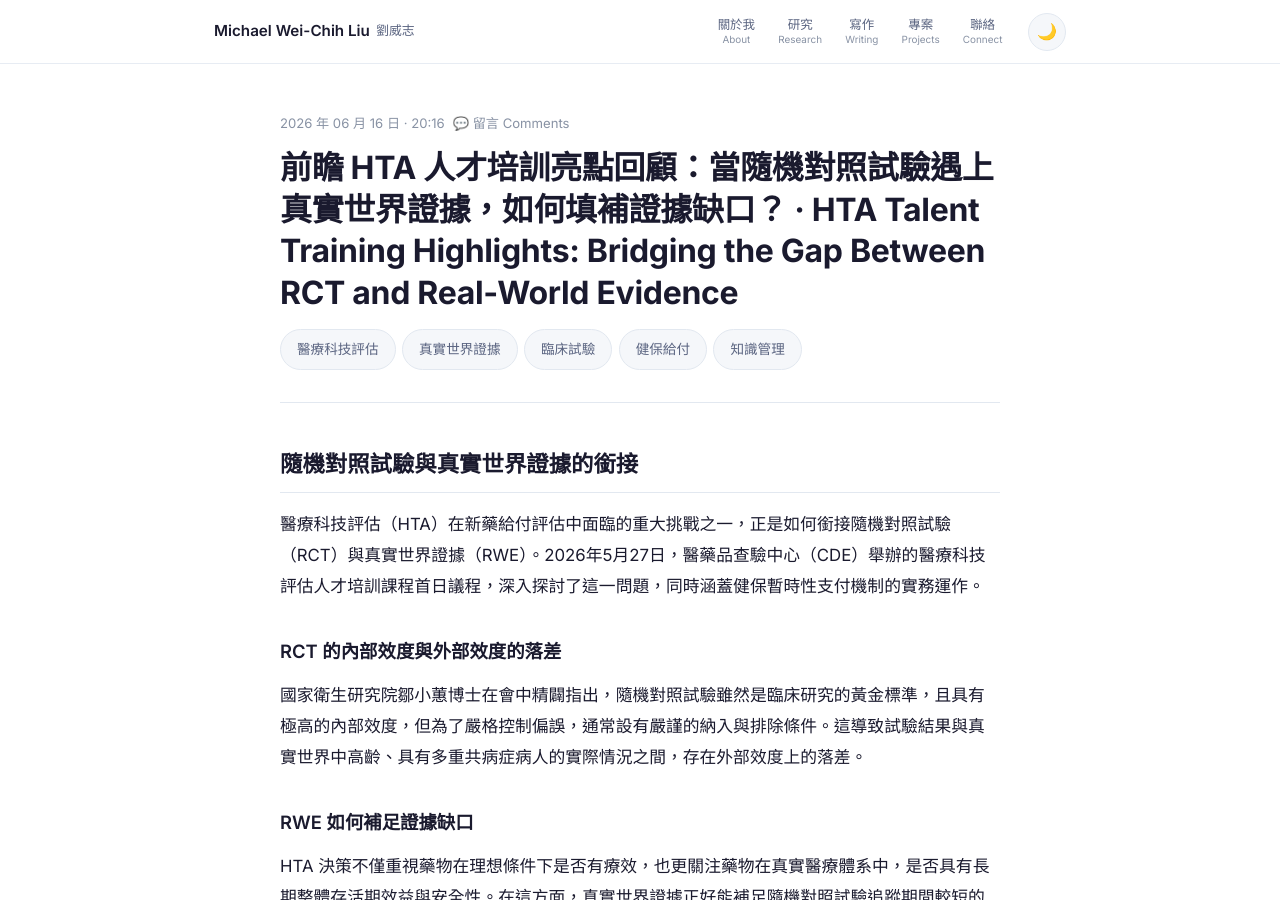
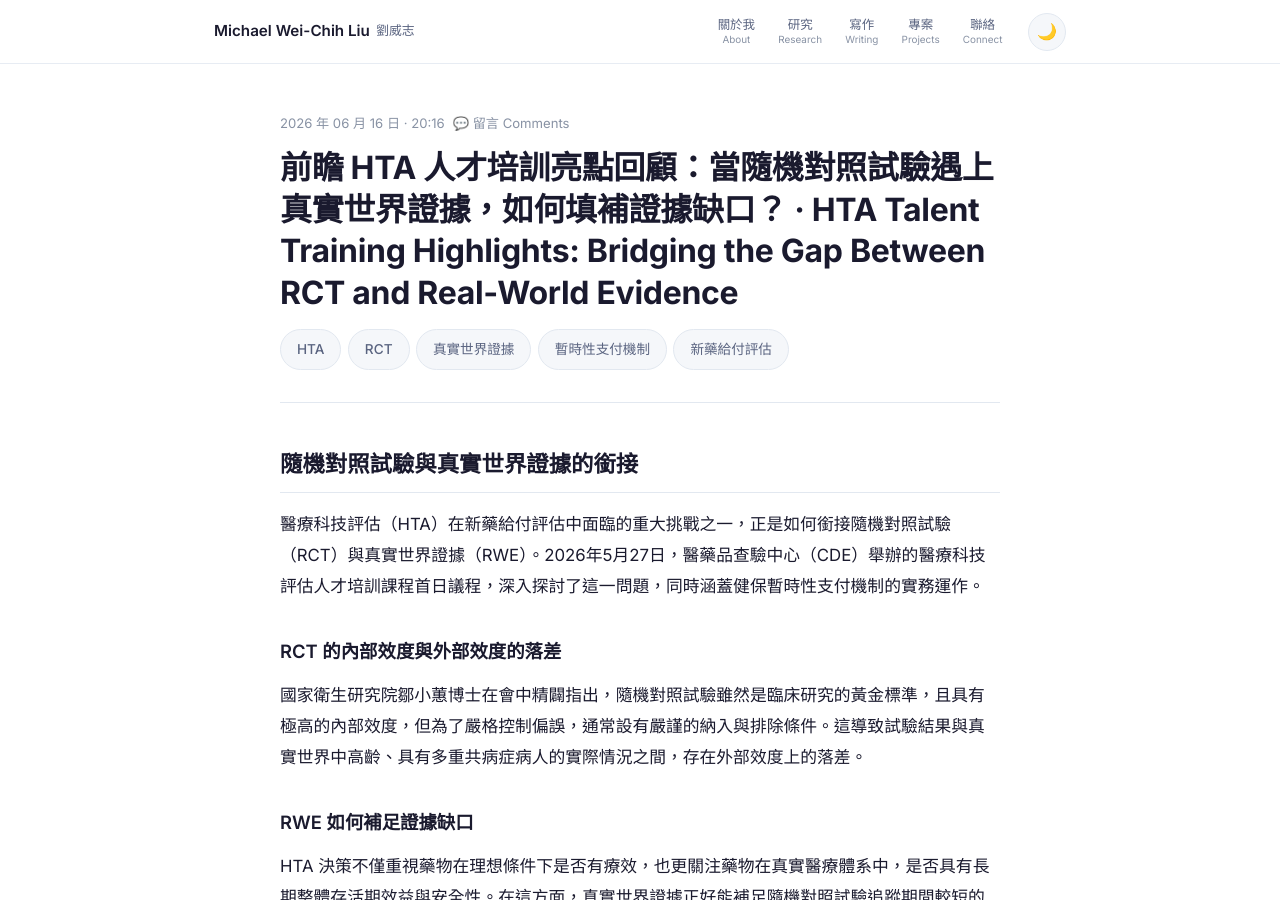
Before and after one commit to liuweichihtw-0624/liuweichihtw-0624.github.io, a Jekyll site: the page built from _posts/2026-06-16-rwe-rct-hta-evidence-gap.md, in a window 1280 px wide and 900 px high. Built offline with Jekyll 4.4.1, drawn with Linux system fonts in a browser that asks for light colours; comment, search, counter and statistics services are not loaded.

Commit message:
retag: update tags for 2026-06-16-rwe-rct-hta-evidence-gap.md

```diff
--- a/_posts/2026-06-16-rwe-rct-hta-evidence-gap.md
+++ b/_posts/2026-06-16-rwe-rct-hta-evidence-gap.md
@@ -2,7 +2,7 @@
 layout: post
 title: "前瞻 HTA 人才培訓亮點回顧：當隨機對照試驗遇上真實世界證據，如何填補證據缺口？ · HTA Talent Training Highlights: Bridging the Gap Between RCT and Real-World Evidence"
 date: 2026-06-16 20:16:10 +0800
-tags: [醫療科技評估, 真實世界證據, 臨床試驗, 健保給付, 知識管理]
+tags: ["HTA", "RCT", "真實世界證據", "暫時性支付機制", "新藥給付評估"]
 publish: true
 syndicate: []
 excerpt: "醫藥品查驗中心舉辦的 HTA 培訓課程，深入探討隨機對照試驗與真實世界證據的銜接，以及暫時性支付機制的實務運作。"
```
